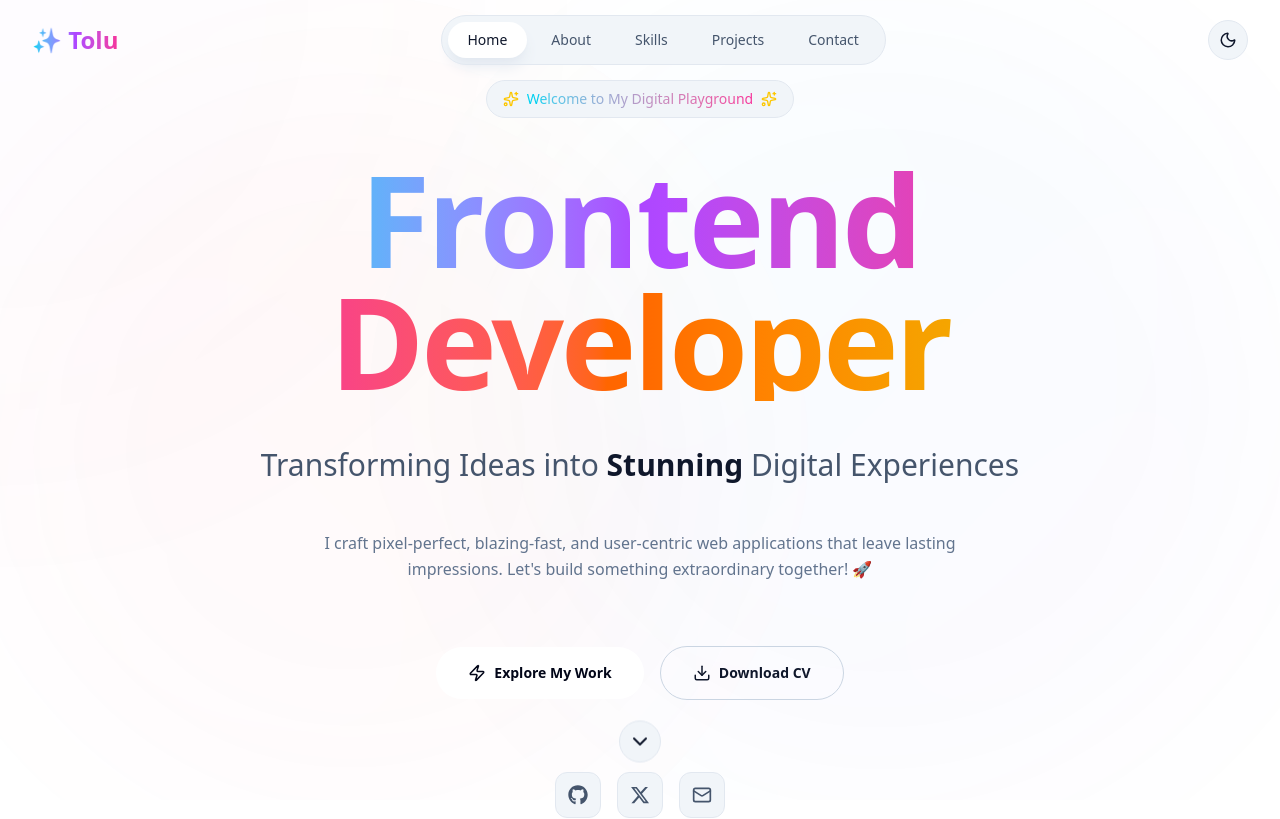
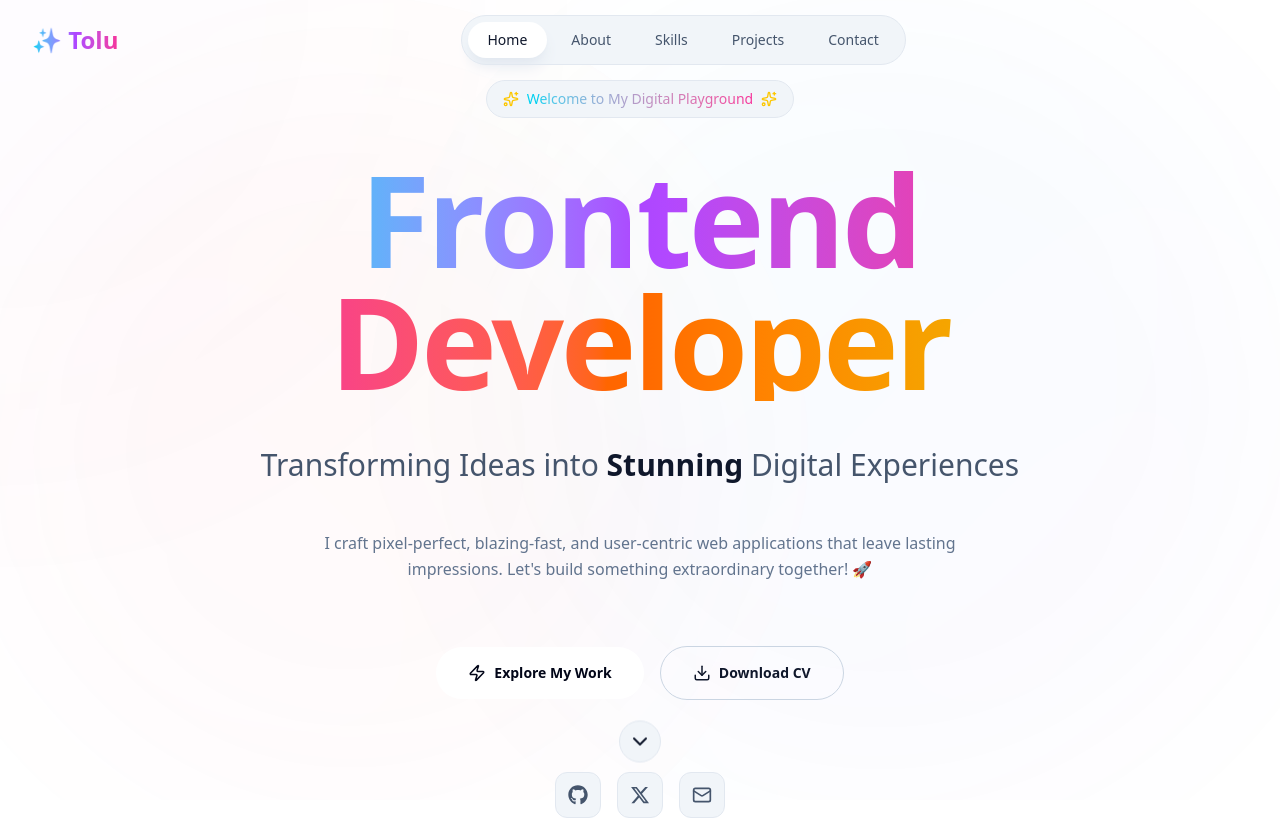
Before and after one commit to saintyy1/my-portfolio, a React (Vite) app: page / in a window 1280 px wide. Shown: the top 819 px of the page. Built offline with nearby package versions, Linux system fonts and the light colour scheme.

Commit message:
Built my first portfolio

```diff
--- a/src/Pages/Home.tsx
+++ b/src/Pages/Home.tsx
@@ -187,7 +187,7 @@ const Portfolio = ({ darkMode, setDarkMode }: HomeProps) => {
             <div className="flex items-center gap-3">
               <button
                 onClick={() => setDarkMode(!darkMode)}
-                className={`p-2.5 rounded-full ${darkMode ? "bg-white/5 hover:bg-white/10 border-white/5 hover:border-white/10" : "bg-slate-100 hover:bg-slate-200 border-slate-200 hover:border-slate-300"} border transition-all duration-300 ${darkMode ? "text-white" : "text-slate-900"}`}
+                className={`p-2.5 hidden rounded-full ${darkMode ? "bg-white/5 hover:bg-white/10 border-white/5 hover:border-white/10" : "bg-slate-100 hover:bg-slate-200 border-slate-200 hover:border-slate-300"} border transition-all duration-300 ${darkMode ? "text-white" : "text-slate-900"}`}
               >
                 {darkMode ? <Sun size={18} /> : <Moon size={18} />}
               </button>
```
